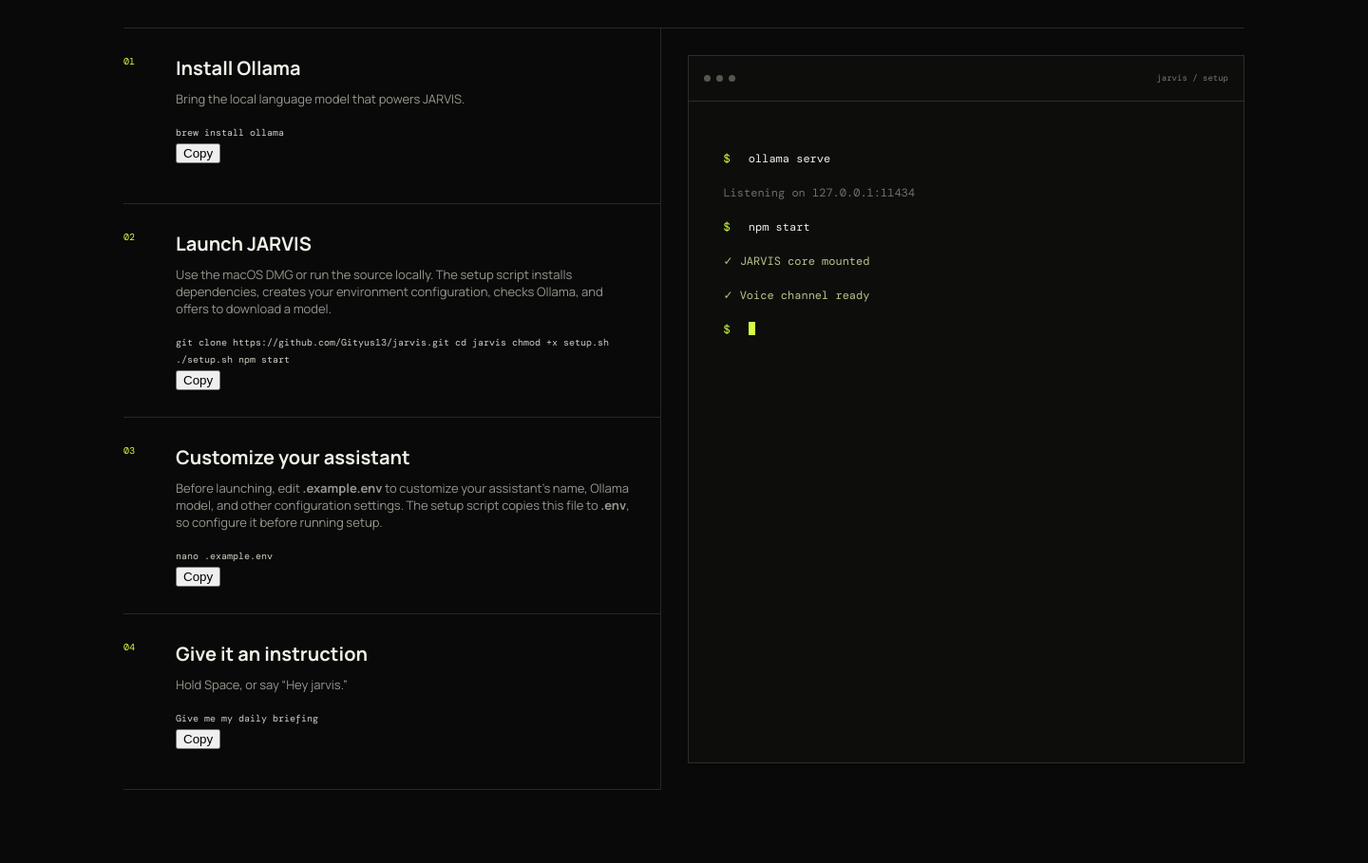
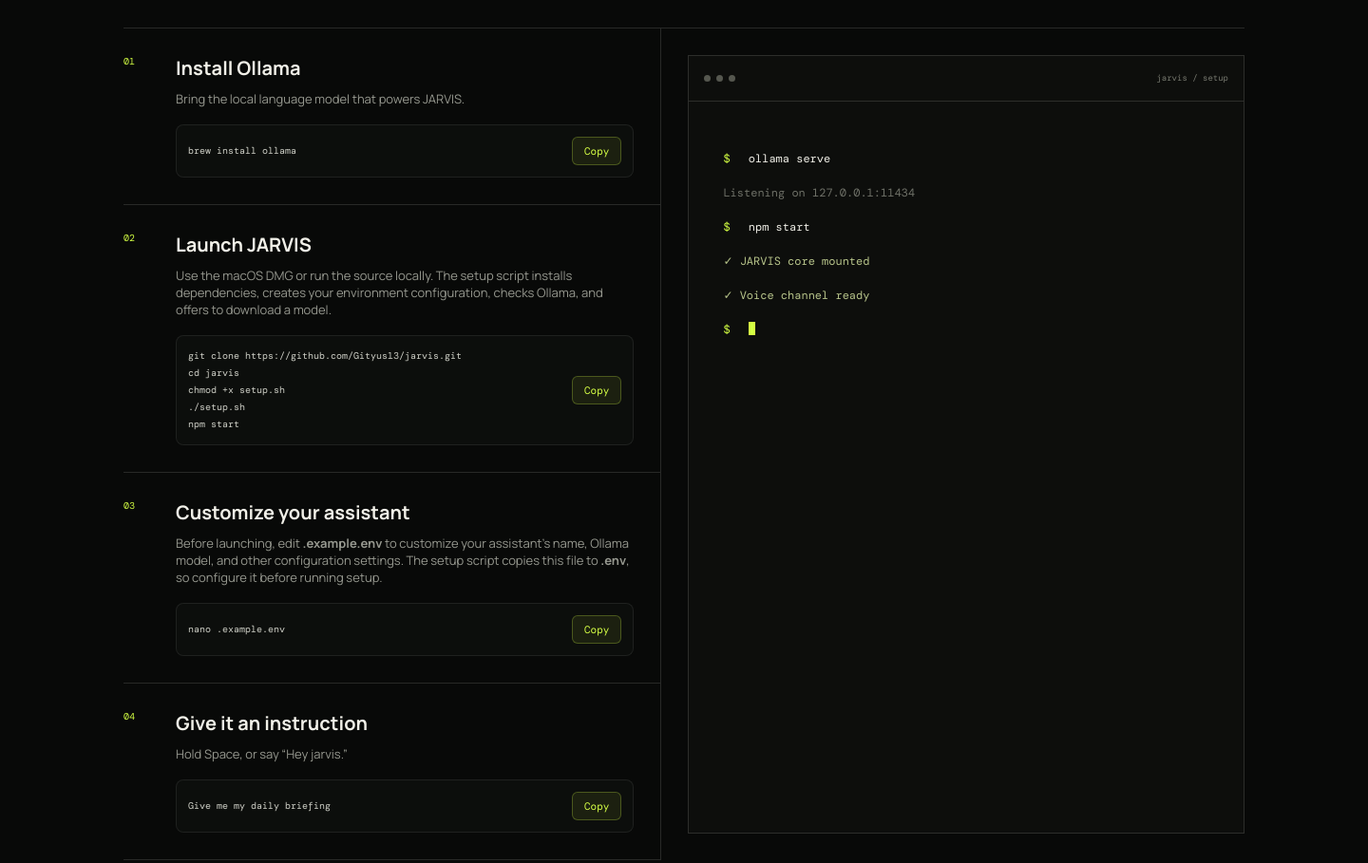
Before and after one commit to Gityus13/jarvis, an Electron app: page index.html in a window 1440 px wide. Shown: the part 3040-3949 px from the top of the page at 95% size. Drawn offline with nearby package versions, Linux system fonts and the light colour scheme.

Commit message:
Add styles for code block and copy button
Added styles for code block and copy button.

```diff
--- a/public/landing.css
+++ b/public/landing.css
@@ -86,3 +86,66 @@ a { color:inherit; text-decoration:none; }
 .footer{height:110px;border-top:1px solid var(--line);display:flex;align-items:center;justify-content:space-between;color:#85877d;font-size:12px}.footer .brand{color:var(--paper)}
 @media(max-width:900px){.shell{width:min(100% - 32px,1180px)}.nav-links{display:none}.hero{grid-template-columns:1fr;padding:90px 0 40px}.hero-visual{height:420px}.hero-title{font-size:clamp(52px,14vw,86px)}.proof-strip{grid-template-columns:1fr 1fr;height:auto}.proof-strip div{padding:24px 16px}.manifesto-grid{grid-template-columns:1fr}.feature-wide{grid-column:auto}.privacy-visual{right:-130px}.install-grid{grid-template-columns:1fr}.steps{border-right:0}.terminal{margin:28px 0}.install-head,.section-heading{align-items:flex-start;flex-direction:column;gap:30px}.final-cta{min-height:520px;flex-direction:column;justify-content:center;align-items:flex-start;gap:70px}.circle-cta{align-self:flex-end}.metric-row{grid-template-columns:1fr}.telemetry-card{min-height:560px}}
 @media(max-width:560px){.nav{height:74px}.nav-cta{font-size:10px}.hero{min-height:650px}.hero-deck{font-size:15px}.hero-actions{flex-direction:column}.button{justify-content:space-between}.hero-visual{height:360px}.core-wrap{transform:scale(.78)}.orbit-one{width:340px;height:340px}.orbit-two{width:300px;height:300px}.status-card{display:none}.proof-strip strong{font-size:20px}.manifesto{padding-top:100px}.feature-card{min-height:410px}.feature-card h3{font-size:23px}.privacy-visual{right:-190px}.install{padding-top:100px}.step{grid-template-columns:42px 1fr}.terminal-body{padding:22px}.terminal{min-height:430px}.footer p{display:none}}
+
+
+/* Copy buttons */
+.code-block {
+  display: flex;
+  align-items: center;
+  justify-content: space-between;
+  gap: 12px;
+  padding: 12px;
+  background: #0c0e0c;
+  border: 1px solid rgba(255,255,255,.08);
+  border-radius: 8px;
+  margin-top: 12px;
+}
+
+.code-block code {
+  white-space: pre-wrap;
+  word-break: break-word;
+  flex: 1;
+}
+
+.copy-btn {
+  background: rgba(214,255,69,.08);
+  border: 1px solid rgba(214,255,69,.25);
+  color: #d6ff45;
+  padding: 7px 12px;
+  border-radius: 6px;
+  cursor: pointer;
+  font-family: 'DM Mono', monospace;
+  font-size: 11px;
+  flex-shrink: 0;
+  transition: background .2s ease, color .2s ease;
+}
+
+.copy-btn:hover {
+  background: rgba(214,255,69,.18);
+}
+
+.copy-btn.copied {
+  background: #d6ff45;
+  color: #080908;
+}
+
+@media (max-width: 560px) {
+  .code-block {
+    gap: 8px;
+    padding: 9px;
+  }
+
+  .copy-btn {
+    padding: 7px 9px;
+    font-size: 10px;
+  }
+
+  .code-block code {
+    font-size: 9px;
+  }
+}
+
+.code-block code {
+  display: block;
+  min-width: 0;
+}
```
